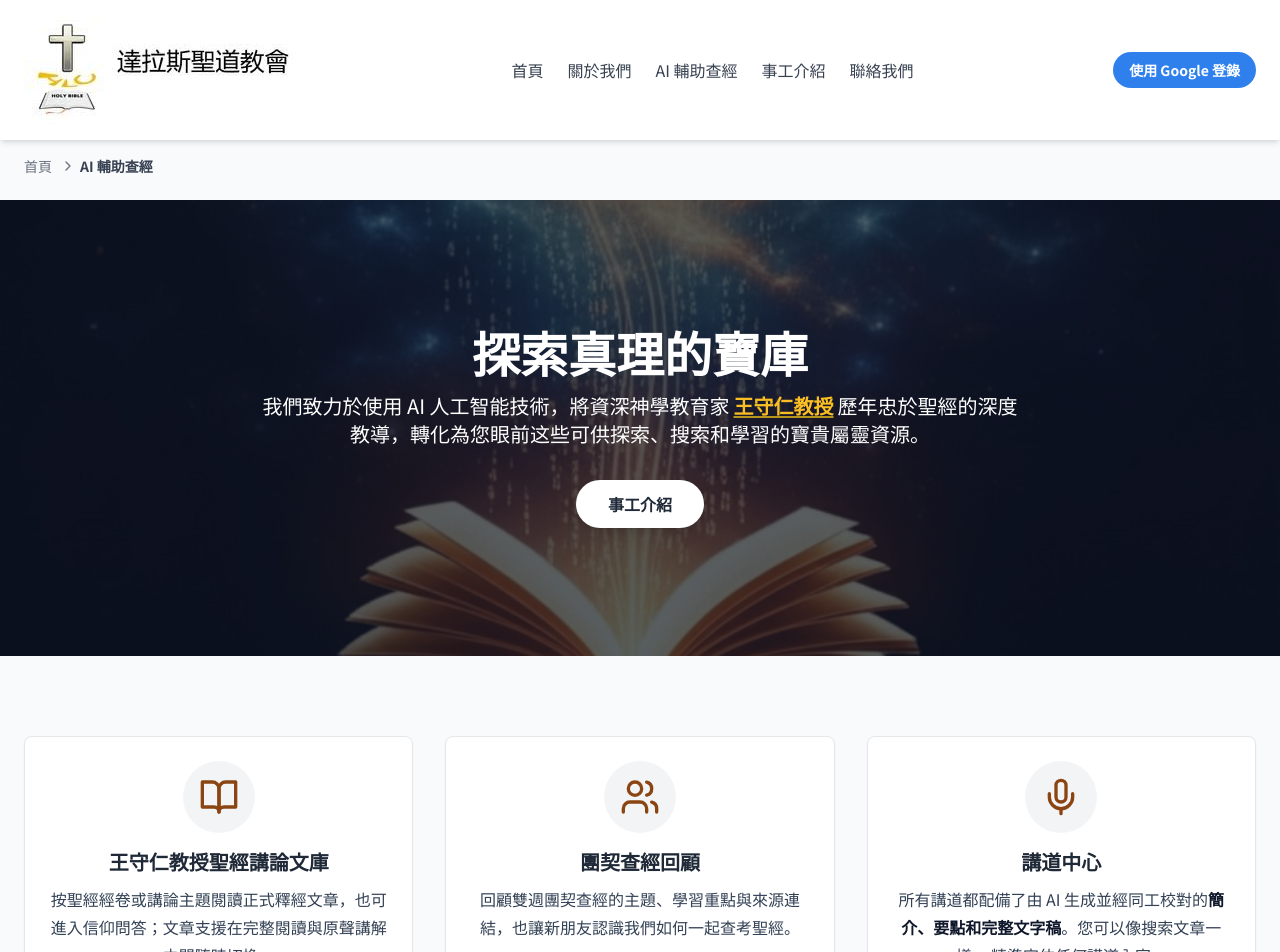
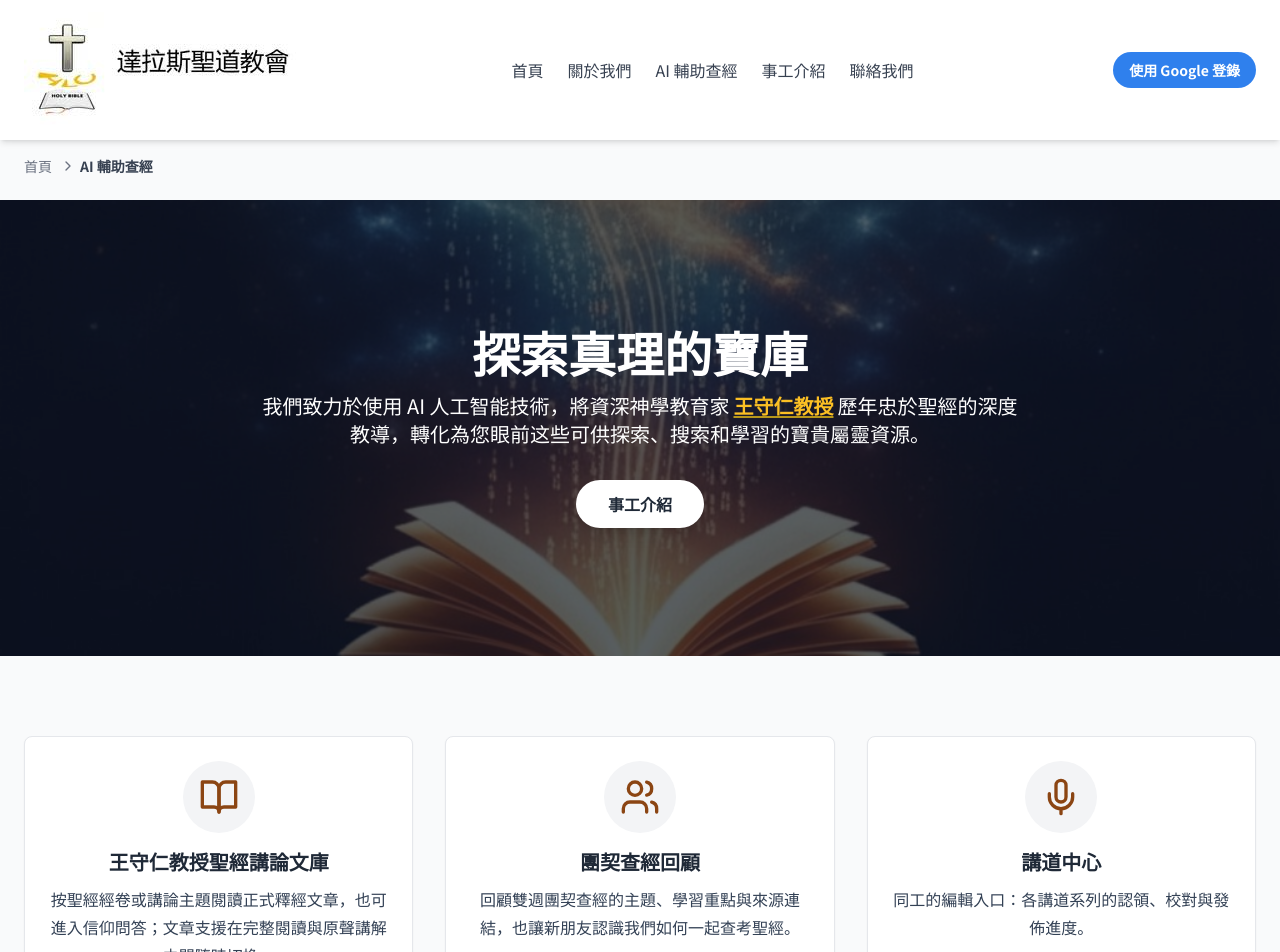
Before and after one commit to junyang168/smart-answer, a Next.js app in the folder web/: page /resources in a window 1280 px wide. Shown: the top 952 px of the page. Built offline with nearby package versions, Linux system fonts and the light colour scheme; no server answers.

Commit message:
fix(web): 講道中心 card opens the series page
Staff start from the series progress page, so the card links there and
says what it is for.

Co-Authored-By: Claude Opus 5.5 <noreply@anthropic.com>
Claude-Session: https://claude.ai/code/session_01UgVhhnHW6R6JNVFJm413Ha

```diff
--- a/web/src/app/components/ResourceCenter.tsx
+++ b/web/src/app/components/ResourceCenter.tsx
@@ -41,8 +41,8 @@ const resourceCardsData = [
   {
     icon: Mic,
     title: '講道中心',
-    description: `所有講道都配備了由 AI 生成並經同工校對的**簡介、要點和完整文字稿**。您可以像搜索文章一樣， 精準定位任何講道內容。`,
-    link: '/resources/sermons',
+    description: `同工的編輯入口：各講道系列的認領、校對與發佈進度。`,
+    link: '/resources/series',
     linkLabel: '進入講道中心',
     staffOnly: true, // 講道中心是同工的編輯入口（負責人 2026-11-06）
   },
```
